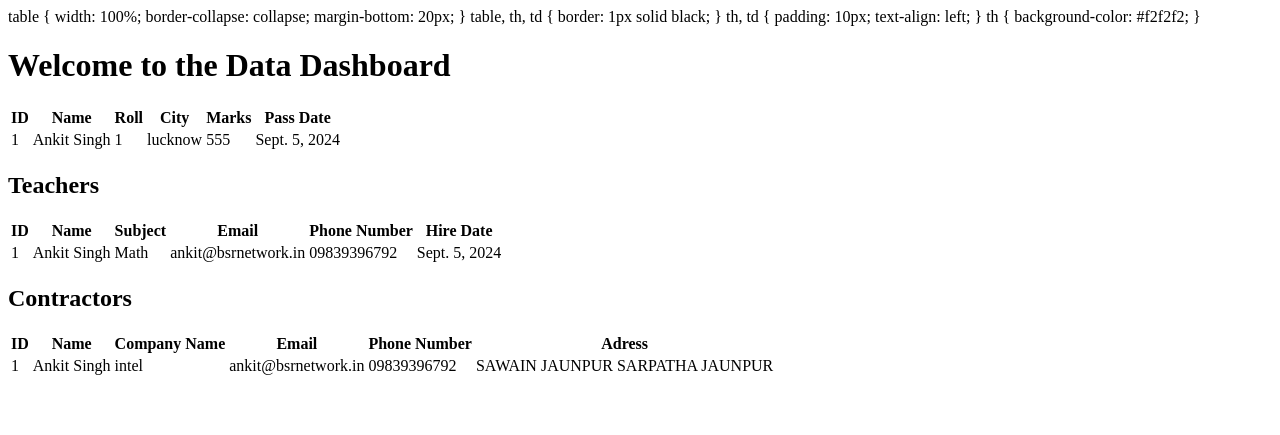
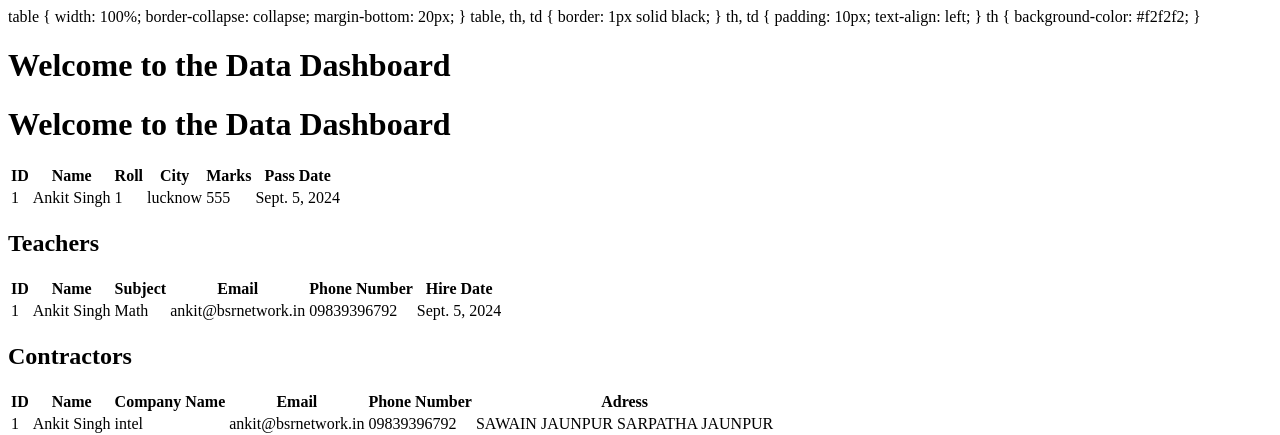
Before and after one commit to ankit-singh1718190/Abstract, a Django app: page /a/ in a window 1280 px wide. Shown: the top 435 px of the page. Run offline with Django 5.2, Linux system fonts and the light colour scheme; data comes from the database, SQL or seed files in the repository.

Commit message:
add one more head.html

```diff
--- a/myapp/templates/myapp/home.html
+++ b/myapp/templates/myapp/home.html
@@ -25,6 +25,7 @@
 </head>
 <body>
     <h1>Welcome to the Data Dashboard</h1>
+	<h1>Welcome to the Data Dashboard</h1>
     <table>
         <thead>
             <tr>
```
